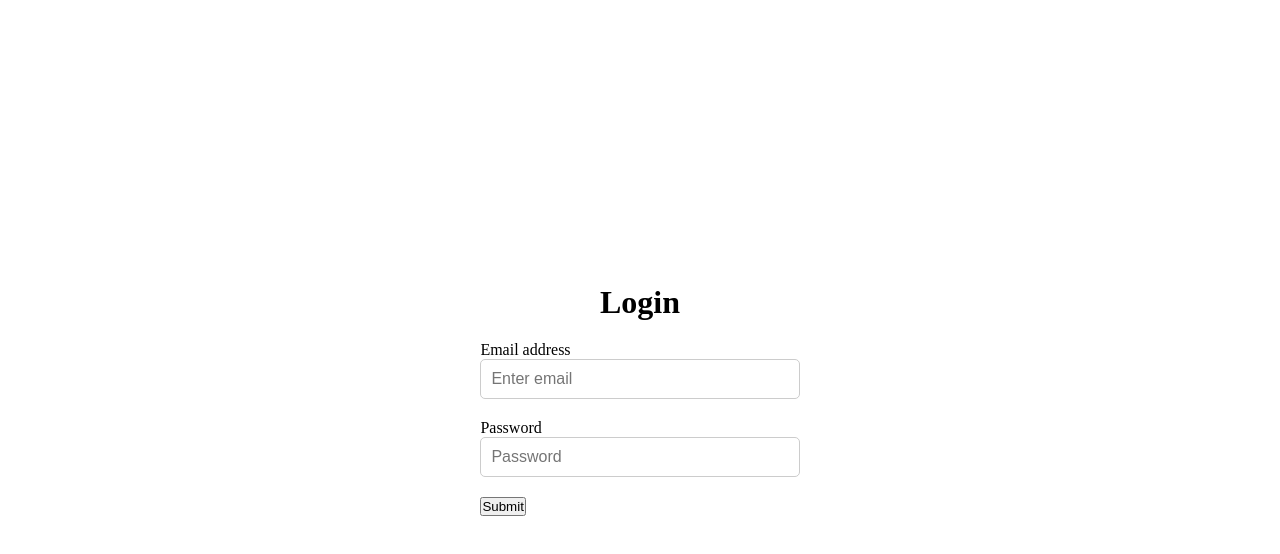
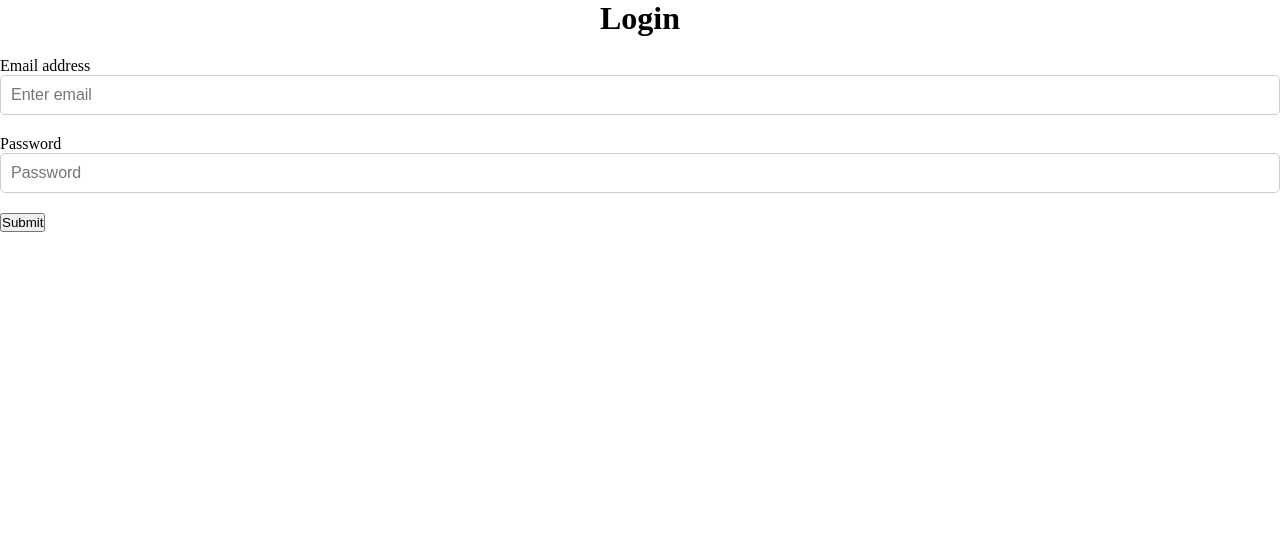
Before and after one commit to ivancidev/zustand-task-auth, a React app: page / in a window 1280 px wide. Shown: the top 554 px of the page. Built offline with nearby package versions, Linux system fonts and the light colour scheme; no server answers; the HTML template or start-up script is replaced by a standard one.

Commit message:
refactor: Update App.tsx and App.css for layout changes

```diff
--- a/src/App.css
+++ b/src/App.css
@@ -3,10 +3,3 @@
   padding: 0;
   box-sizing: border-box;
 }
-
-body {
-  display: flex;
-  justify-content: center;
-  align-items: center;
-  height: 100vh;
-}
--- a/src/App.tsx
+++ b/src/App.tsx
@@ -3,7 +3,8 @@ import "./App.css";
 import Register from "./pages/Register/register";
 import TaskManager from "./pages/task-manager/task-manager";
 import { createBrowserRouter, RouterProvider } from "react-router-dom";
-import ProtectedRoute from "./routes/protected--route/protected-route";
+import ProtectedRoute from "./routes/protected-route/protected-route";
+import Layout from "./routes/layouts/layout";
 
 const router = createBrowserRouter([
   {
@@ -14,9 +15,15 @@ const router = createBrowserRouter([
     path: "/task-manager",
     element: (
       <ProtectedRoute>
-        <TaskManager />
+        <Layout />
       </ProtectedRoute>
-  ),
+    ),
+    children: [
+      {
+        path: "",
+        element: <TaskManager />,
+      },
+    ],
   },
   {
     path: "/register",
```
